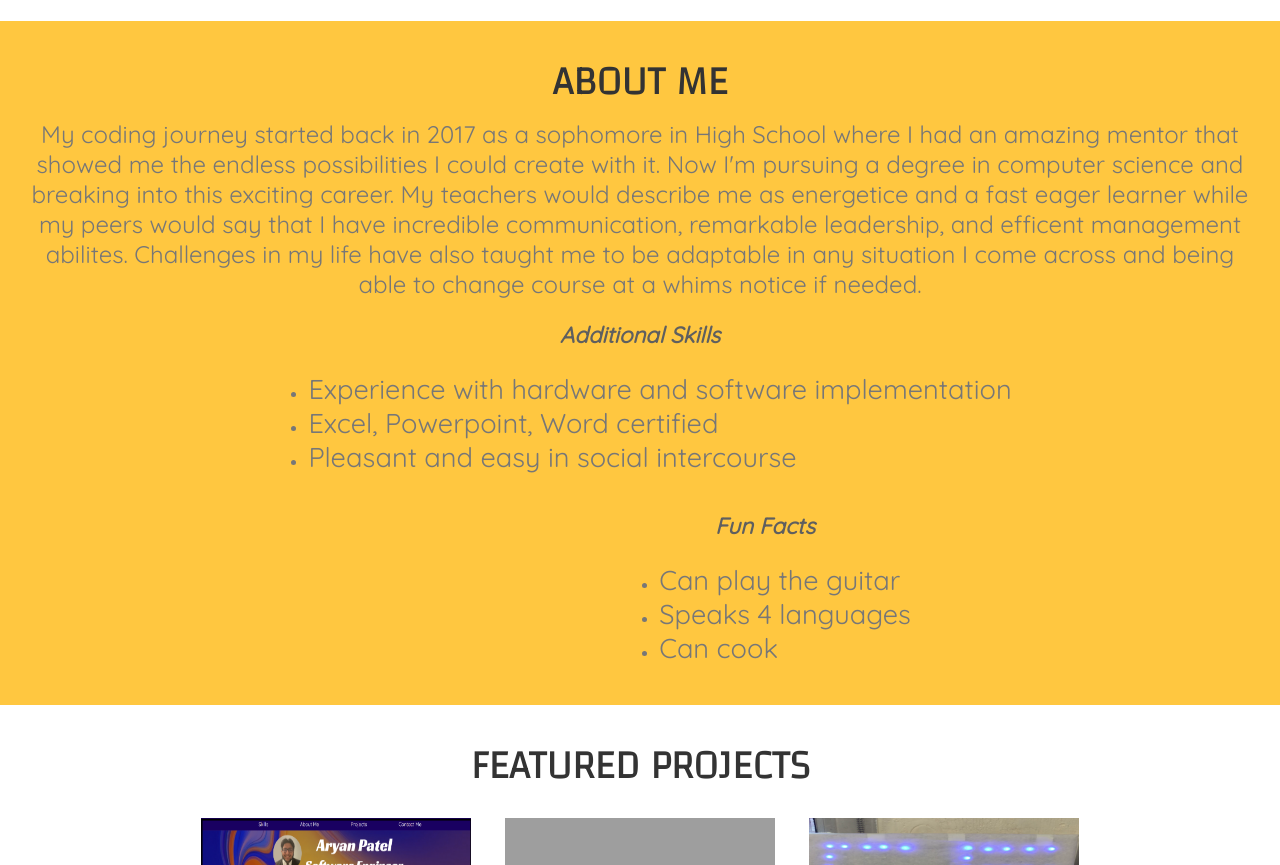
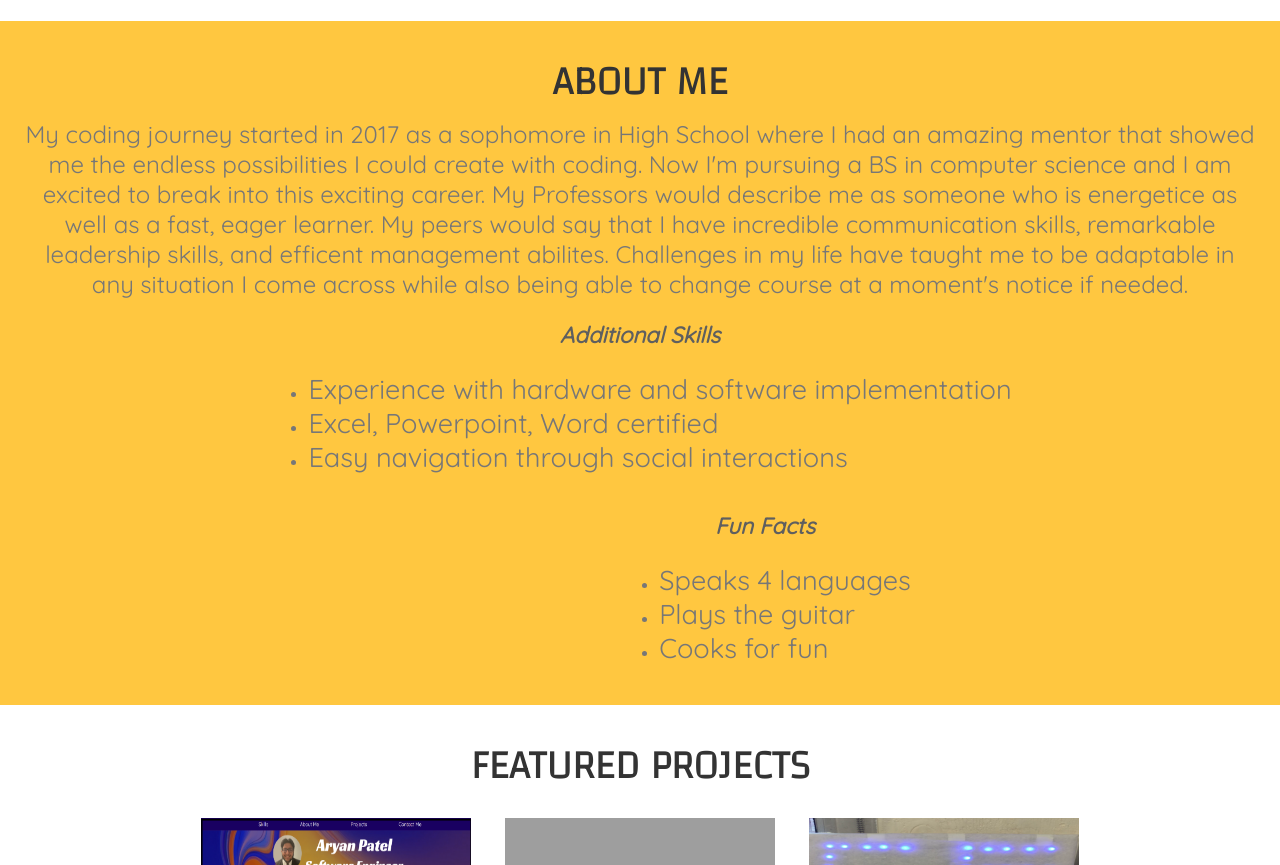
Before and after one commit to aryan-patel22/aryan-patel22.github.io, a plain HTML site: page index.html in a window 1280 px wide. Shown: the part 712-1577 px from the top of the page. Drawn offline with Linux system fonts and the light colour scheme; grey boxes are pictures that could not be loaded; a web font is replaced by a local one.

Commit message:
Grammer fixes

```diff
--- a/index.html
+++ b/index.html
@@ -93,15 +93,15 @@
       <div class=" container section-container section-container-me">
         <h2 class="section-header">About Me</h2>
           <p>
-            My coding journey started back in 2017 as a sophomore
+            My coding journey started in 2017 as a sophomore
             in High School where I had an amazing mentor that showed me the
-            endless possibilities I could create with it. Now I'm pursuing a
-            degree in computer science and breaking into this exciting career. My teachers would
-            describe me as energetice and a fast eager learner while
-            my peers would say that I have incredible communication,
-            remarkable leadership, and efficent management abilites. Challenges
-            in my life have also taught me to be adaptable in any situation I
-            come across and being able to change course at a whims notice if needed.
+            endless possibilities I could create with coding. Now I'm pursuing a
+            BS in computer science and I am excited to break into this exciting career. My Professors would
+            describe me as someone who is energetice as well as a fast, eager learner.
+            My peers would say that I have incredible communication skills,
+            remarkable leadership skills, and efficent management abilites. Challenges
+            in my life have taught me to be adaptable in any situation I
+            come across while also being able to change course at a moment's notice if needed.
           </p>
           <div class="col col-me">
             <div class="row row-me">
@@ -109,15 +109,15 @@
               <ul>
                 <li> <p>Experience with hardware and software implementation</p> </li>
                 <li> <p>Excel, Powerpoint, Word certified</p> </li>
-                <li> <p>Pleasant and easy in social intercourse</p> </li>
+                <li> <p>Easy navigation through social interactions</p> </li>
               </ul>
             </div>
             <div class="row row-me row-me-right">
               <h3>Fun Facts</h3>
               <ul>
-                <li> <p>Can play the guitar</p> </li>
                 <li> <p>Speaks 4 languages</p> </li>
-                <li> <p>Can cook</p> </li>
+                <li> <p>Plays the guitar</p> </li>
+                <li> <p>Cooks for fun</p> </li>
               </ul>
             </div>
           </div>
```
